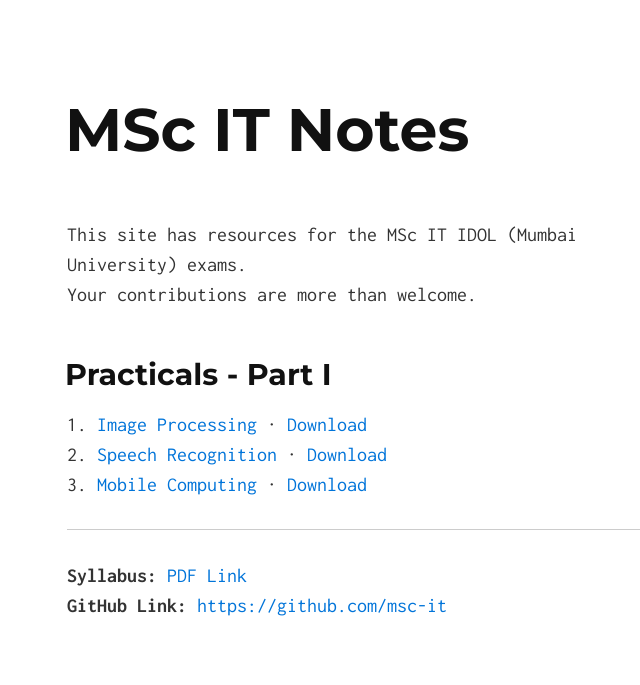
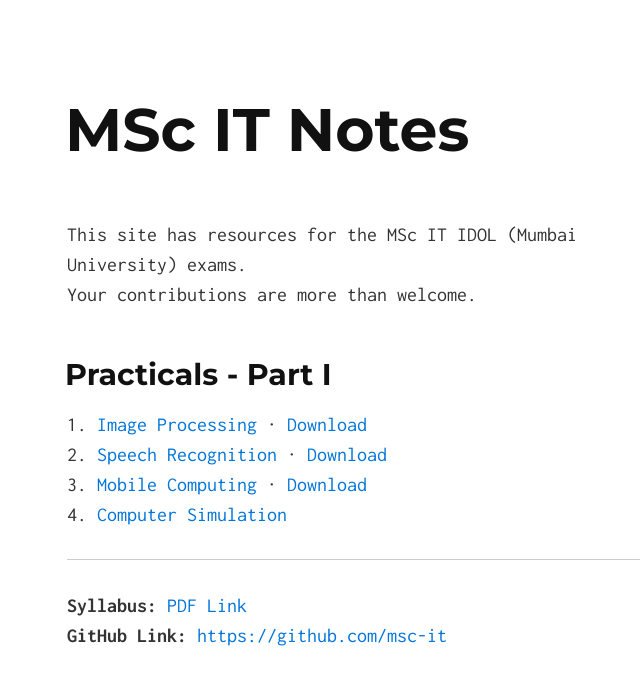
Before and after one commit to msc-it/msc-it.github.io, a Jekyll site: the page built from index.md, in a window 1280 px wide. Shown: the top 685 px of the page, without its empty margins (273-913 px from the left). Built offline with Jekyll 4.4.1, drawn with Linux system fonts in a browser that asks for light colours.

Commit message:
Add link to Computer Simulation practicals
Files uploaded and shared by Sanjay Gupta

```diff
--- a/index.md
+++ b/index.md
@@ -10,6 +10,7 @@
 1. [Image Processing](https://github.com/msc-it/ip-pracs) &middot; [Download](https://github.com/msc-it/ip-pracs/archive/master.zip)
 1. [Speech Recognition](https://github.com/msc-it/sr-pracs) &middot; [Download](https://github.com/msc-it/sr-pracs/archive/master.zip)
 1. [Mobile Computing](https://github.com/msc-it/mc-pracs) &middot; [Download](https://github.com/msc-it/mc-pracs/archive/master.zip)
+1. [Computer Simulation](https://drive.google.com/open?id=0B3Lo4IZqQb-ldFJlWHp5WXg2a2c)
 
 <hr />
 
```
